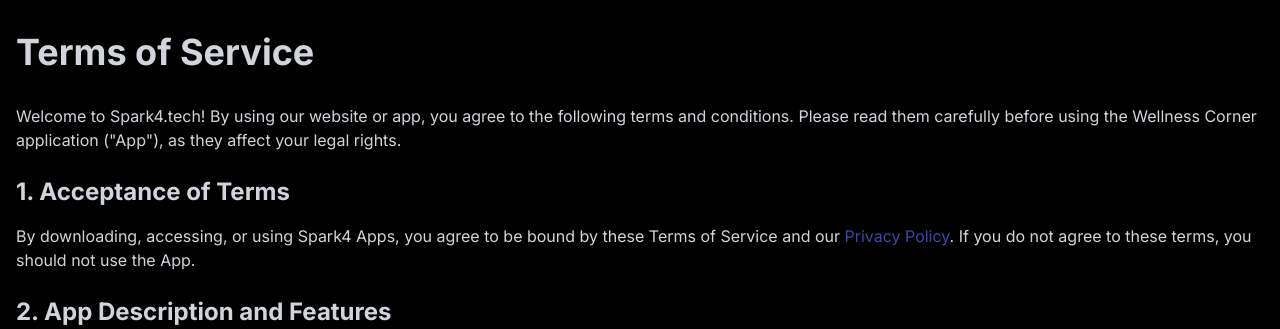
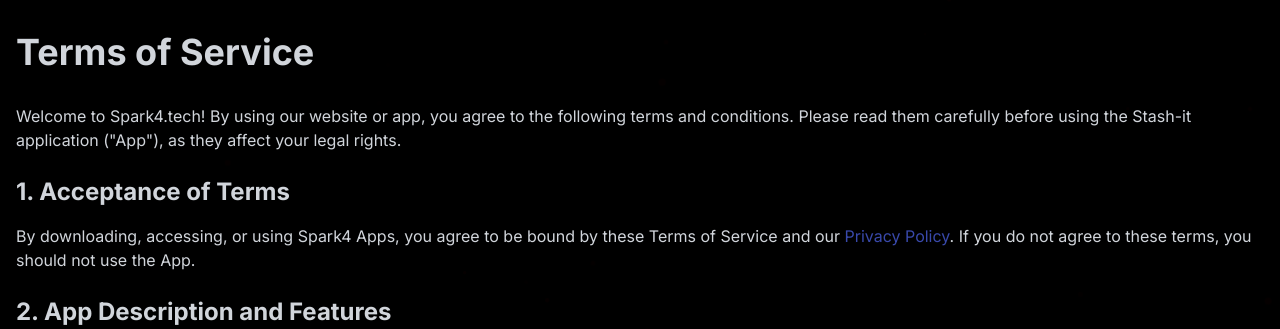
Before and after one commit to Spark4Tech/spark4_website, a Flask app: page /terms-of-service in a window 1280 px wide. Shown: the part 129-458 px from the top of the page. Run offline with Flask 3, Linux system fonts and the light colour scheme; some libraries are stand-ins or nearby versions.

Commit message:
update terms

```diff
--- a/app/templates/terms_of_service.html
+++ b/app/templates/terms_of_service.html
@@ -8,7 +8,7 @@
 
         <!-- Introduction -->
         <p class="mb-6">
-            Welcome to Spark4.tech! By using our website or app, you agree to the following terms and conditions. Please read them carefully before using the Wellness Corner application ("App"), as they affect your legal rights.
+            Welcome to Spark4.tech! By using our website or app, you agree to the following terms and conditions. Please read them carefully before using the Stash-it application ("App"), as they affect your legal rights.
         </p>
 
         <!-- Section 1: Acceptance of Terms -->
```
